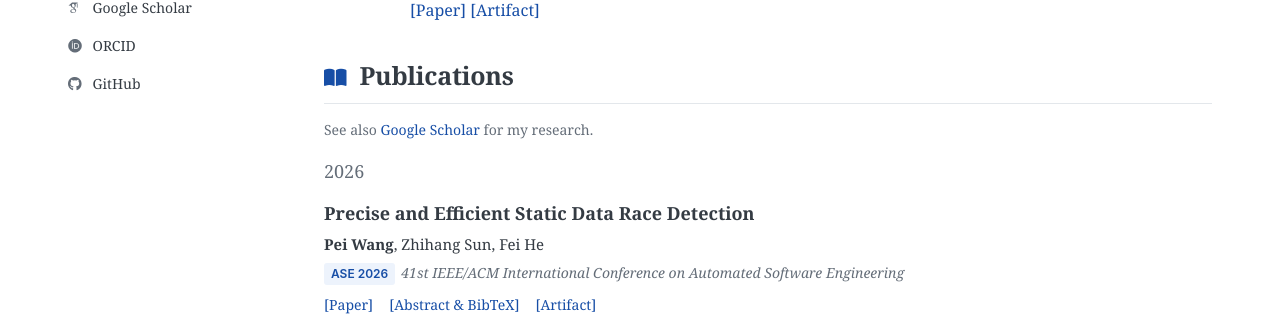
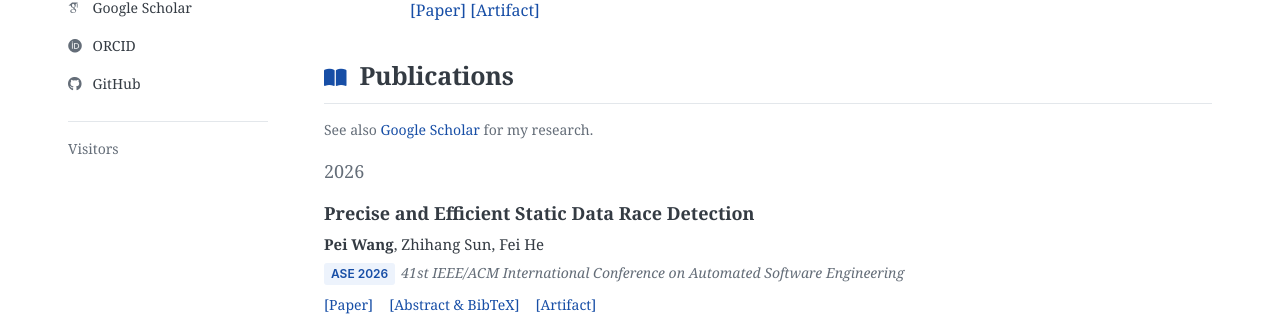
Before and after one commit to pei-wang-cs/pei-wang.github.io, a Jekyll site: the page built from _pages/about.md, in a window 1280 px wide. Shown: the part 537-853 px from the top of the page. Built offline with Jekyll 4.4.1, drawn with Linux system fonts in a browser that asks for light colours; some web fonts are replaced; a script that is not in the unit is left out.

Commit message:
Add MapMyVisitors globe to the profile sidebar

```diff
--- a/_config.yml
+++ b/_config.yml
@@ -156,6 +156,11 @@ social:
 
 
 # Analytics
+# MapMyVisitors: paste the value after `d=` from your own Globe Widget embed code.
+# Leave empty to hide the widget and make no requests to the service.
+visitor_map:
+  widget_id: "r4ma7fE5-dri6QR3SiCIdg-oeCvoQcVXfon7ScU8vIM"
+
 analytics:
   provider               :  "false" # false (default), "google", "google-universal", "google-analytics-4", "custom"
   google:
--- a/_includes/author-profile.html
+++ b/_includes/author-profile.html
@@ -172,4 +172,5 @@
       {% endif %}
     </ul>
   </div>
+  {% include visitor-map.html %}
 </div>
--- /dev/null
+++ b/_includes/visitor-map.html
@@ -0,0 +1,21 @@
+{% assign visitor_map_id = site.visitor_map.widget_id | default: '' | strip %}
+{% if visitor_map_id != '' %}
+  <section class="visitor-map" aria-label="Visitor globe">
+    <p class="visitor-map__title">Visitors</p>
+    <div class="visitor-map__canvas">
+      <script id="mmvst_globe" type="text/javascript" src="https://mapmyvisitors.com/globe.js?d={{ visitor_map_id | url_encode | escape }}"></script>
+    </div>
+    <script>
+      /* The widget observes window scrolling, while the desktop profile scrolls independently. */
+      (() => {
+        const sidebar = document.currentScript.closest('.sidebar');
+        if (sidebar) {
+          sidebar.addEventListener('scroll', () => {
+            window.dispatchEvent(new Event('scroll'));
+          }, { passive: true });
+        }
+      })();
+    </script>
+    <noscript><p class="visitor-map__note">Enable JavaScript to view the visitor globe.</p></noscript>
+  </section>
+{% endif %}
--- a/_sass/layout/_academic.scss
+++ b/_sass/layout/_academic.scss
@@ -229,6 +229,38 @@ a:focus-visible, button:focus-visible {
 }
 .all-publications { font-size: 15px; }
 
+.sidebar .visitor-map {
+  grid-column: 1 / -1;
+  width: 100%;
+  max-width: 200px;
+  margin-top: 22px;
+  padding-top: 16px;
+  border-top: 1px solid var(--global-border-color);
+
+  .visitor-map__title {
+    margin: 0 0 10px;
+    color: var(--global-text-color-light);
+    font-size: 14px;
+  }
+
+  .visitor-map__canvas {
+    width: 200px;
+    max-width: 100%;
+    min-height: 217px;
+    overflow: hidden;
+
+    img, canvas, iframe { max-width: 100%; }
+    img { height: auto; }
+    a { display: block; }
+  }
+
+  .visitor-map__note {
+    margin: 8px 0 0;
+    color: var(--global-text-color-light);
+    font-size: 12px;
+  }
+}
+
 .page__footer {
   position: static;
   float: none;
```
Also changed, not shown: README.md (+10 -0 lines).
